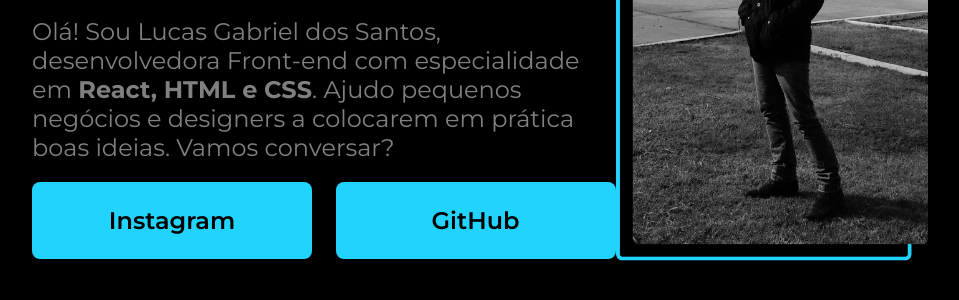
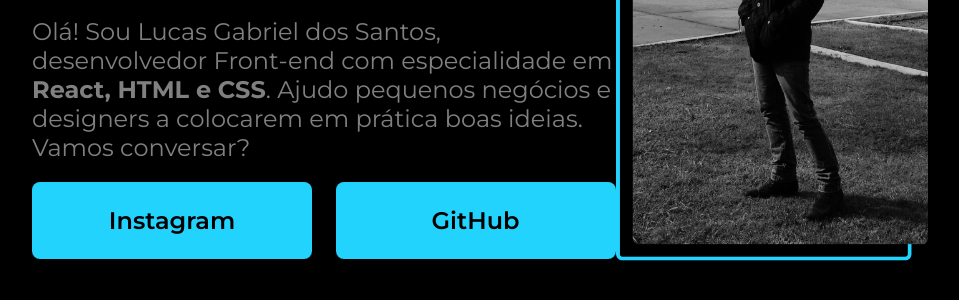
Before and after one commit to lucasgabriel404/html-pagina, a plain HTML site: page index.html in a window 1280 px wide. Shown: the part 276-576 px from the top of the page, without its empty margins (160-1119 px from the left). Drawn offline with nearby package versions, Linux system fonts and the light colour scheme.

Commit message:
Correção index

```diff
--- a/index.html
+++ b/index.html
@@ -13,7 +13,7 @@
             <h1 class="apresentacao__conteudo__titulo">
                 Eleve seu negócio digital a outro nível <strong class="titulo__destaque">com um Front-end de qualidade!</strong>
             </h1>
-            <p class="apresentacao__conteudo__paragrafo">Olá! Sou Lucas Gabriel dos Santos, desenvolvedora
+            <p class="apresentacao__conteudo__paragrafo">Olá! Sou Lucas Gabriel dos Santos, desenvolvedor
             Front-end com especialidade em <strong>React, HTML e
             CSS</strong>. Ajudo pequenos negócios e designers a
             colocarem em prática boas ideias. Vamos
```
